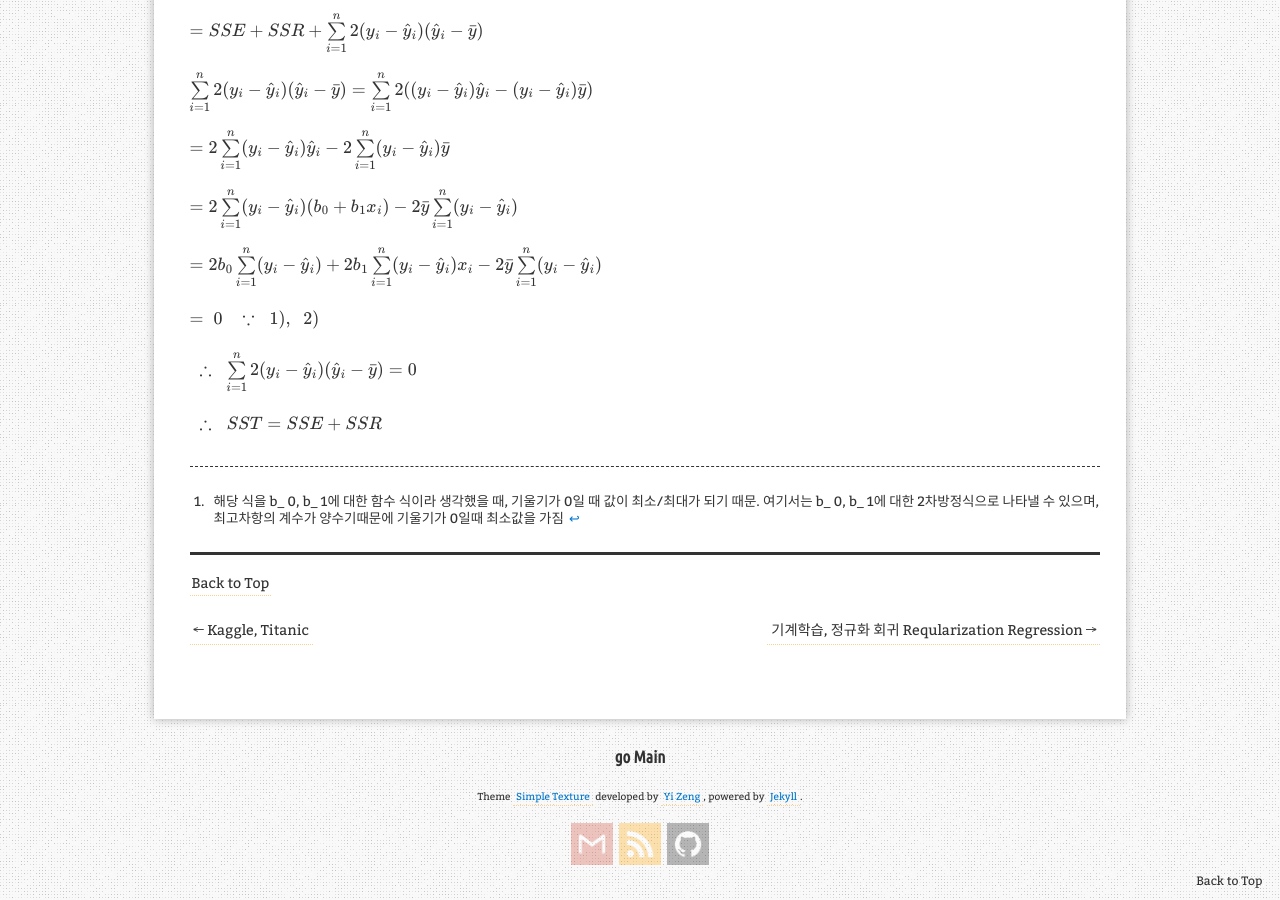
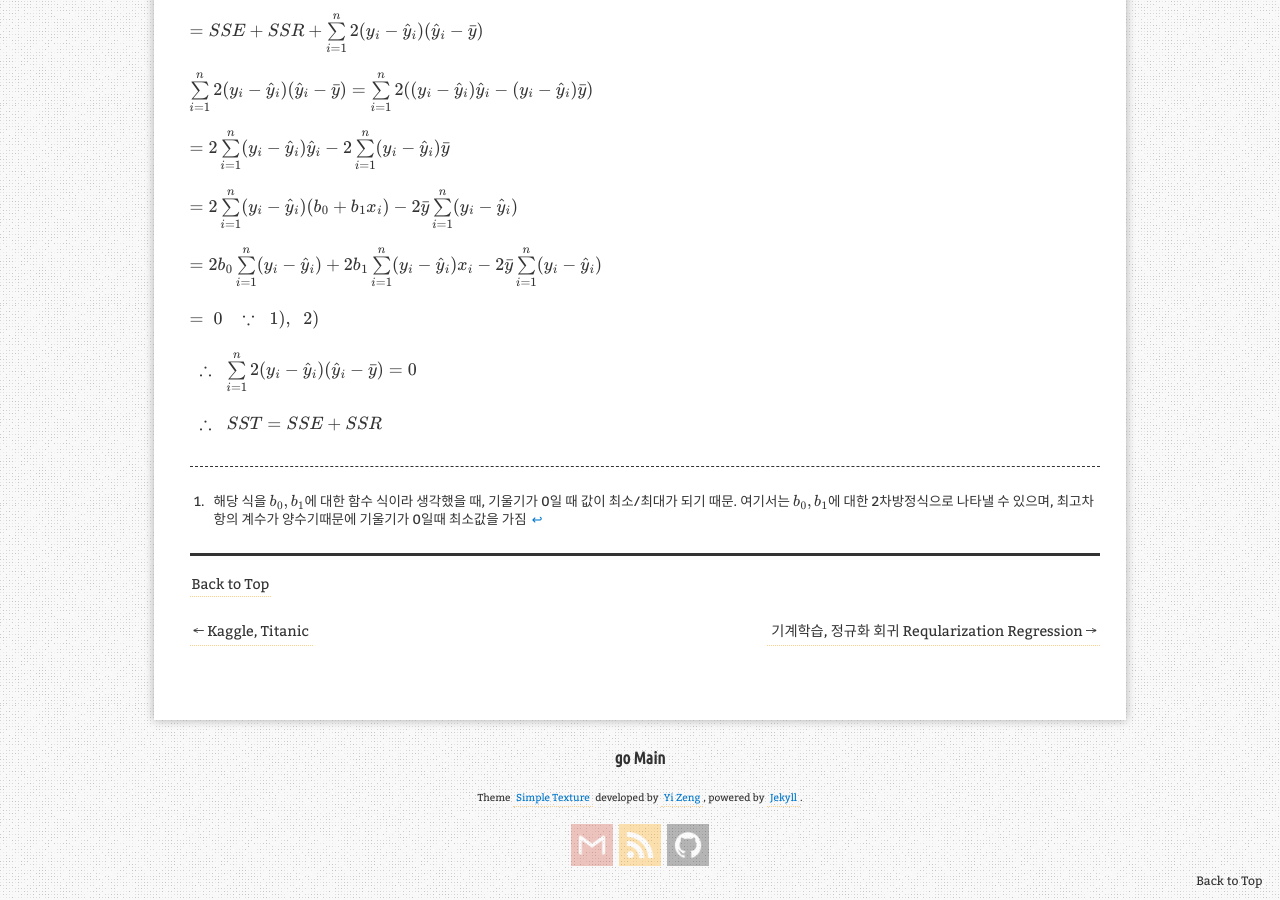
Before and after one commit to aristohyun/aristohyun.github.io, a Jekyll site: the page built from _posts/2021-06-25-Linear-Regression.md, in a window 1280 px wide and 900 px high, scrolled down 3095 px. Built offline with Jekyll 4.4.1, drawn with Linux system fonts in a browser that asks for light colours; formulas are drawn with MathJax 3; comment, search, counter and statistics services are not loaded.

```diff
--- a/_posts/2021-06-25-Linear-Regression.md
+++ b/_posts/2021-06-25-Linear-Regression.md
@@ -108,4 +108,4 @@ $ \;\; \therefore \;\; \sum\limits_ {i=1}^{n}2(y_ i - \hat{y}_ i)(\hat{y}_ i - \
 $ \;\; \therefore \;\; SST = SSE + SSR $
 
 
-[^1]: 해당 식을 b_ 0, b_ 1에 대한 함수 식이라 생각했을 때, 기울기가 0일 때 값이 최소/최대가 되기 때문. 여기서는 b_ 0, b_ 1에 대한 2차방정식으로 나타낼 수 있으며, 최고차항의 계수가 양수기때문에 기울기가 0일때 최소값을 가짐
+[^1]: 해당 식을 $ b_ 0, b_ 1 $에 대한 함수 식이라 생각했을 때, 기울기가 0일 때 값이 최소/최대가 되기 때문. 여기서는 $ b_ 0, b_ 1 $에 대한 2차방정식으로 나타낼 수 있으며, 최고차항의 계수가 양수기때문에 기울기가 0일때 최소값을 가짐
```
